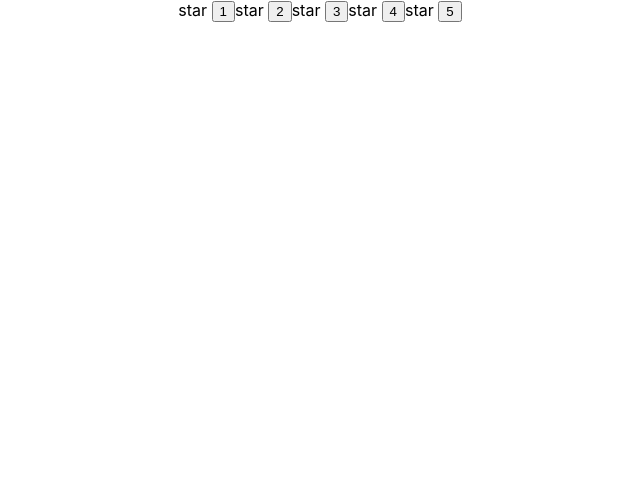
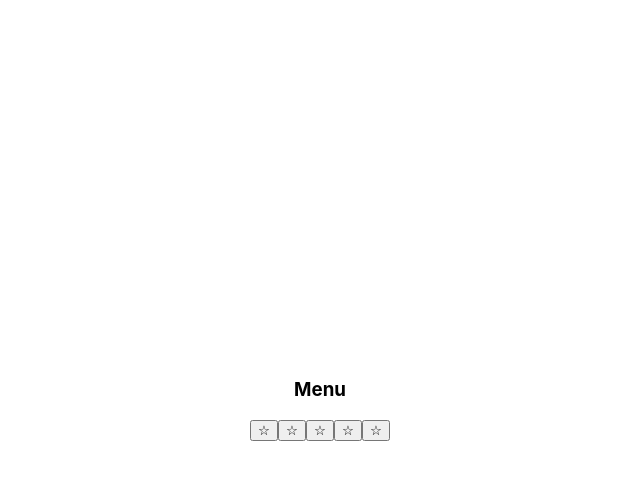
Before and after one commit to eliseevais/repeat-react-kabzda, a React (Create React App) app: page / in a window 1280 px wide. Shown: the top 480 px of the page, without its empty margins (320-960 px from the left). Built offline with nearby package versions, Linux system fonts and the light colour scheme.

Commit message:
sprint 01 week 03: refactor and details for homework

```diff
--- a/src/App.css
+++ b/src/App.css
@@ -1,38 +1,8 @@
 .App {
-  text-align: center;
-}
-
-.App-logo {
-  height: 40vmin;
-  pointer-events: none;
-}
-
-@media (prefers-reduced-motion: no-preference) {
-  .App-logo {
-    animation: App-logo-spin infinite 20s linear;
-  }
-}
-
-.App-header {
-  background-color: #282c34;
-  min-height: 100vh;
+  width: 100%;
+  height: 100vh;
   display: flex;
+  justify-content: center;
   flex-direction: column;
   align-items: center;
-  justify-content: center;
-  font-size: calc(10px + 2vmin);
-  color: white;
 }
-
-.App-link {
-  color: #61dafb;
-}
-
-@keyframes App-logo-spin {
-  from {
-    transform: rotate(0deg);
-  }
-  to {
-    transform: rotate(360deg);
-  }
-}
--- a/src/App.tsx
+++ b/src/App.tsx
@@ -11,7 +11,7 @@ function App() {
       {/*<Accordion title={"Title 1 for accordion"} collapsed={true}/>*/}
       {/*<Accordion title={"Title 2 for accordion"} collapsed={false}/>*/}
 
-      {/*<UncontrolledAccordion title={"Menu"}/>*/}
+      <UncontrolledAccordion title={"Menu"}/>
       {/*<UncontrolledAccordion title={"Users"}/>*/}
 
       {/*<Rating value={0}/>*/}
--- a/src/components/Accordion/UncontrolledAccordion.tsx
+++ b/src/components/Accordion/UncontrolledAccordion.tsx
@@ -14,8 +14,7 @@ export const UncontrolledAccordion = (props: UncontrolledAccordionPropsType) =>
 
   return (
     <div>
-      <AccordionTitle title={props.title}/>
-      <button onClick={onClickCollapsedHandler}>toggle</button>
+      <AccordionTitle title={props.title} onClick={onClickCollapsedHandler}/>
       {collapsed && <AccordionBody/>}
     </div>
   )
@@ -23,11 +22,12 @@ export const UncontrolledAccordion = (props: UncontrolledAccordionPropsType) =>
 
 type AccordionTitlePropsType = {
   title: string
+  onClick: () => void
 }
 
-const AccordionTitle = (props: AccordionTitlePropsType) => {
+const AccordionTitle = ({title, onClick}: AccordionTitlePropsType) => {
   return (
-    <h3>{props.title}</h3>
+    <h3 onClick={onClick}>{title}</h3>
   )
 }
 
--- a/src/components/Rating/UncontrolledRating.tsx
+++ b/src/components/Rating/UncontrolledRating.tsx
@@ -9,25 +9,24 @@ export function UncontrolledRating(props: RatingProps) {
 
   return (
     <div>
-      <Star selected={value > 0}/><button onClick={() => setValue(1)}>1</button>
-      <Star selected={value > 1}/><button onClick={() => setValue(2)}>2</button>
-      <Star selected={value > 2}/><button onClick={() => setValue(3)}>3</button>
-      <Star selected={value > 3}/><button onClick={() => setValue(4)}>4</button>
-      <Star selected={value > 4}/><button onClick={() => setValue(5)}>5</button>
+      <Star selected={value > 0} onClick={() => setValue(1)}/>
+      <Star selected={value > 1} onClick={() => setValue(2)}/>
+      <Star selected={value > 2} onClick={() => setValue(3)}/>
+      <Star selected={value > 3} onClick={() => setValue(4)}/>
+      <Star selected={value > 4} onClick={() => setValue(5)}/>
     </div>
   )
 }
 
 type StarPropsType = {
   selected: boolean
+  onClick: () => void
 }
 
-function Star(props: StarPropsType) {
-  if (props.selected) {
-    return (
-      <span><b>star </b></span>
-    )
-  } else {
-    return <span>star </span>
-  }
+function Star({selected, onClick}: StarPropsType) {
+  return (
+    <button onClick={onClick}>
+      {selected ? <b>★</b> : "☆"}
+    </button>
+  )
 }
```
